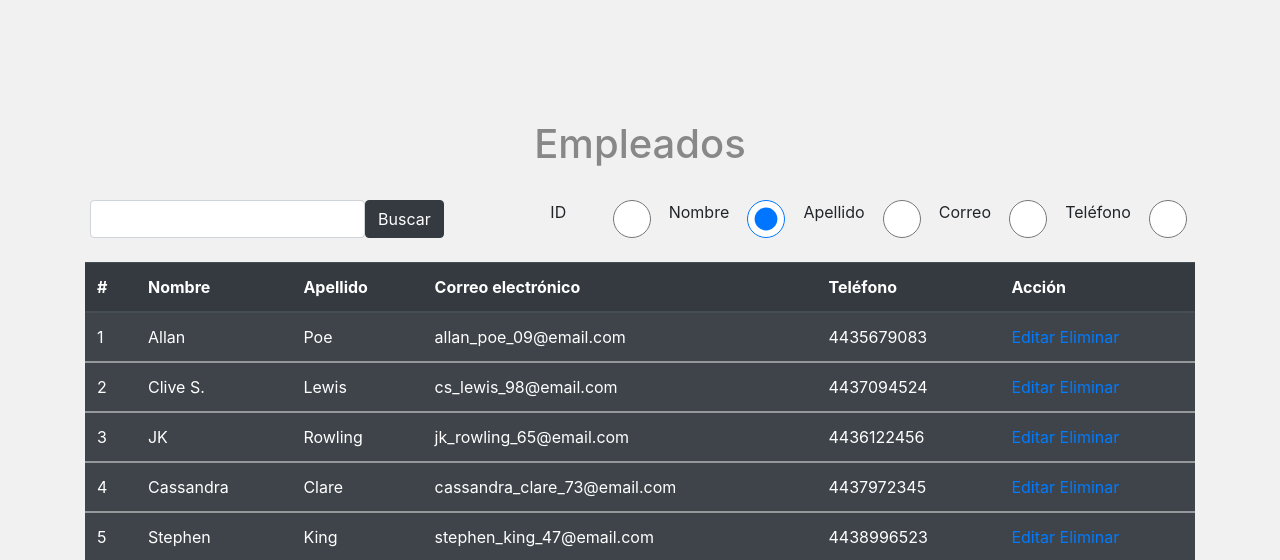
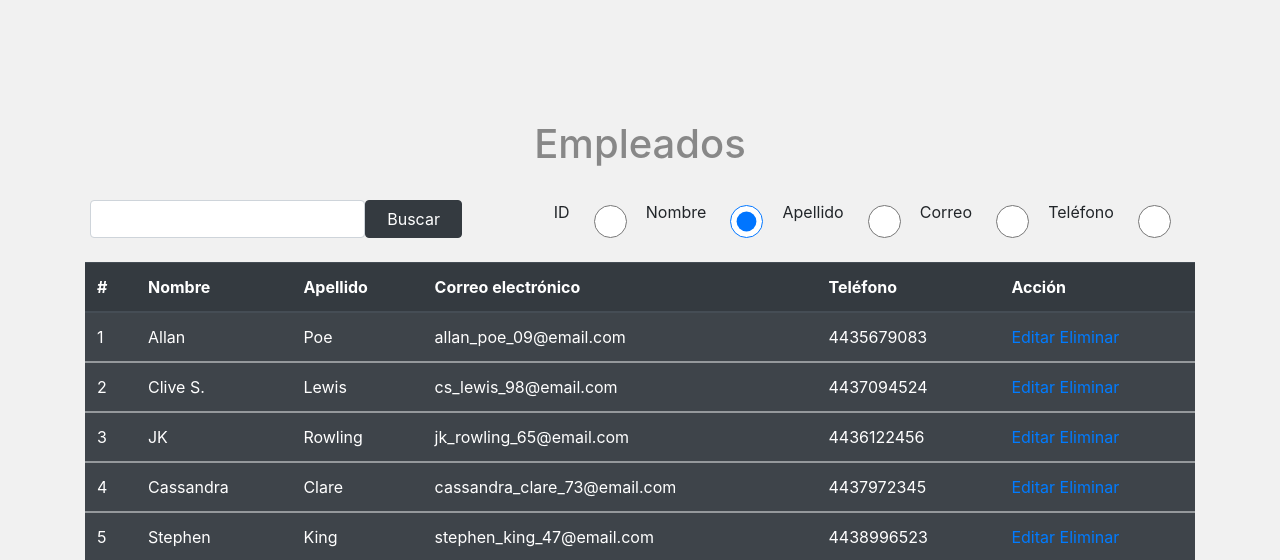
Before and after one commit to 12Jafet/empleados-emkode, a PHP site: page / in a window 1280 px wide. Shown: the part 56-616 px from the top of the page. Run offline with PHP 8.4, Linux system fonts and the light colour scheme; data comes from the database, SQL or seed files in the repository; some libraries are stand-ins or nearby versions.

Commit message:
comentarios

```diff
--- a/index.php
+++ b/index.php
@@ -42,26 +42,28 @@
 			<h1 style="color: #888;">Empleados</h1>
 		</div>
 		<br>
+		<!-- Buscar por campo -->
 		<form method="" name="formSearch" id="formSearch">
 			<div class="row" style="padding-left:20px;padding-right:20px">
 				<input class="col-3 form-control" type="text" id="keyWord" name="keyWord">
 				<input class="col btn btn-dark" type="button" name="filter" id="search" value="Buscar">
 
-				<label class="col offset-1" for="idFilter">ID</label>
-				<input class="col form-control" type="radio" value="id" name="filter" id="idFilter" checked>
-				<label class="col" for="nameFilter">Nombre</label>
-				<input class="col form-control" type="radio" value="name" name="filter" id="nameFilter" checked>
-				<label class="col" for="last_nameFilter">Apellido</label>
-				<input class="col form-control" type="radio" value="last_name" name="filter" id="last_nameFilter">
-				<label class="col" for="emailFilter">Correo</label>
-				<input class="col form-control" type="radio" value="email" name="filter" id="emailFilter">
-				<label class="col" for="phoneFilter">Teléfono</label>
-				<input class="col form-control" type="radio" value="phone" name="filter" id="phoneFilter">
+				<label class=" offset-1" for="idFilter">ID</label>
+				<input class="col" type="radio" style="margin-top:5px;margin-left:5px" value="id" name="filter" id="idFilter" checked>
+				<label class="" for="nameFilter">Nombre</label>
+				<input class="col" type="radio" style="margin-top:5px;margin-left:5px" value="name" name="filter" id="nameFilter" checked>
+				<label class="" for="last_nameFilter">Apellido</label>
+				<input class="col" type="radio" style="margin-top:5px;margin-left:5px" value="last_name" name="filter" id="last_nameFilter">
+				<label class="" for="emailFilter">Correo</label>
+				<input class="col" type="radio" style="margin-top:5px;margin-left:5px" value="email" name="filter" id="emailFilter">
+				<label class="" for="phoneFilter">Teléfono</label>
+				<input class="col" type="radio" style="margin-top:5px;margin-left:5px" value="phone" name="filter" id="phoneFilter">
 
 
 			</div>
 		</form>
 		<br>
+		<!-- Tabla -->
 		<form method="" name="" id="">
 			<table class="table table-striped table-dark" id="tabla" >
 
@@ -106,8 +108,8 @@
                         </div>
                     </div>
                     <div class="modal-footer">
-                        <button type="button" class="btn btn-secondary" data-dismiss="modal">Close</button>
-                        <button type="button" class="btn btn-primary" id="save">Save changes</button>
+                        <button type="button" class="btn btn-secondary" data-dismiss="modal">Cerrar</button>
+                        <button type="button" class="btn btn-dark" id="save">Guardar</button>
                     </div>
                     </div>
                 </div>
```
Also changed, not shown: js/js.js (+33 -26 lines).
